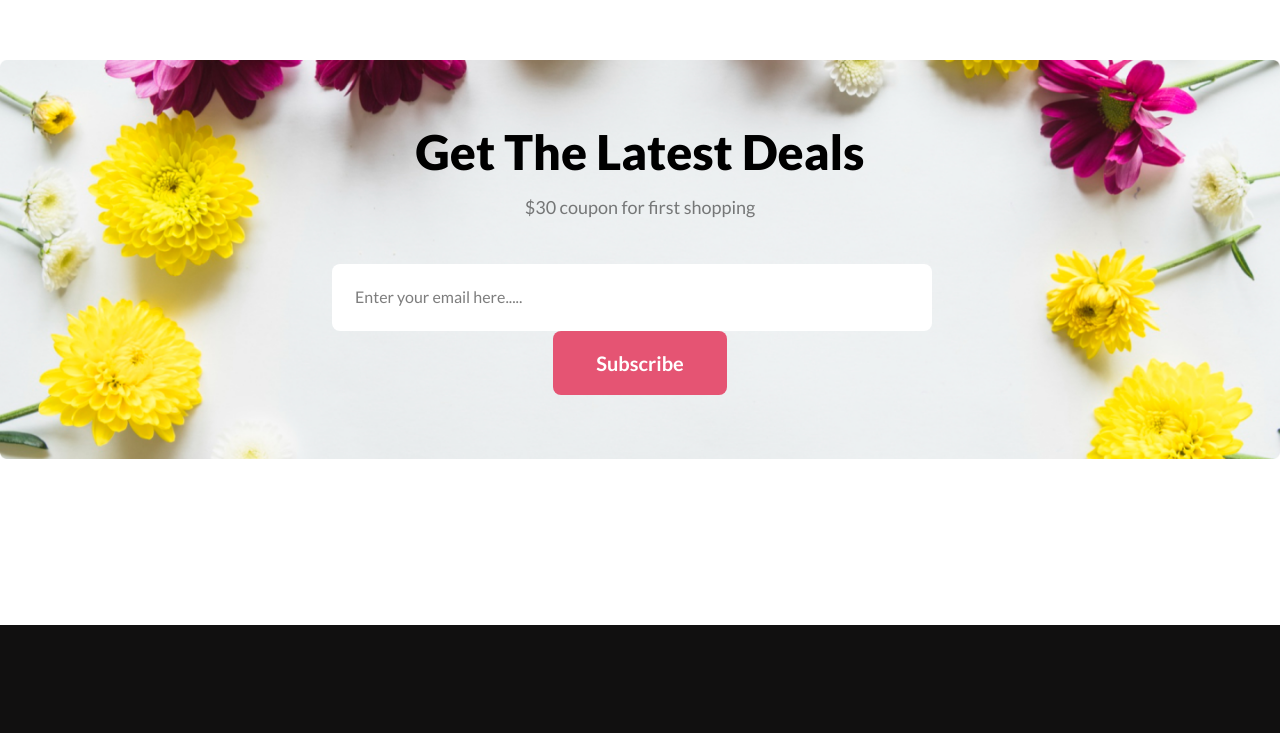
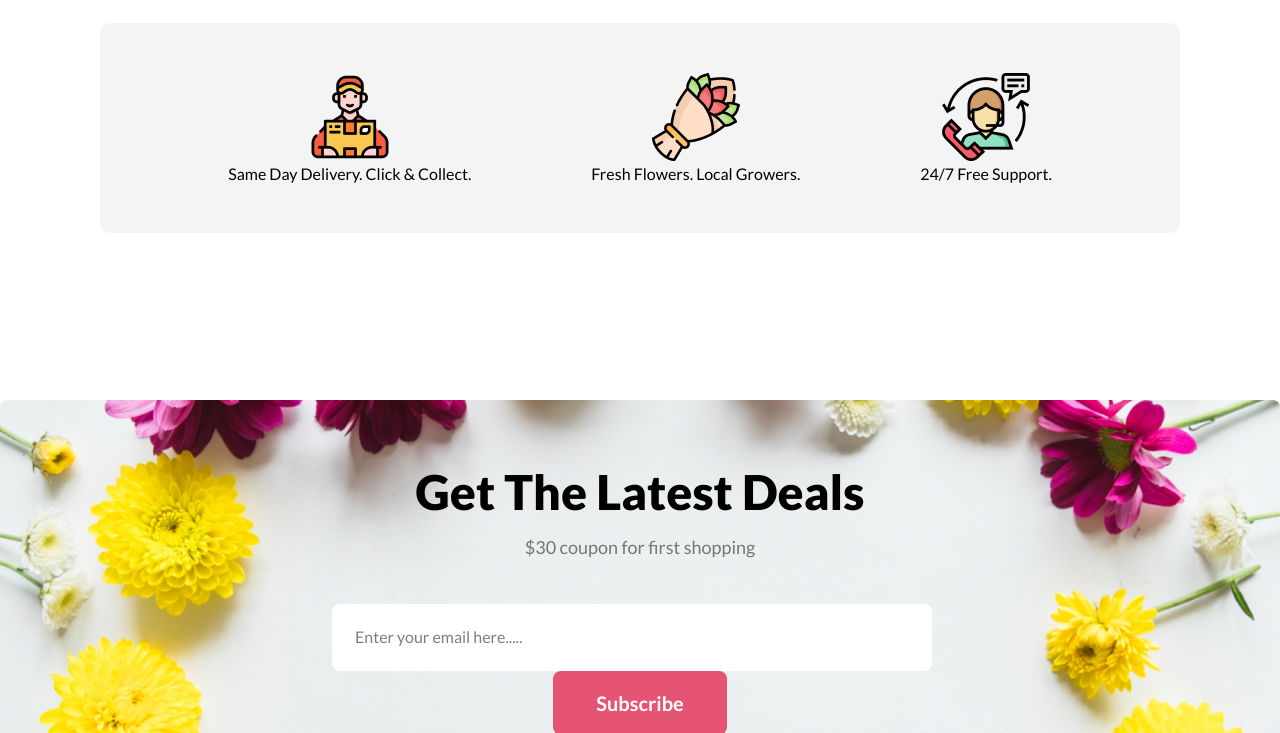
Before and after one commit to suru1849/flower-shop-assignment-01, a plain HTML site: page index.html in a window 1280 px wide. Shown: the part 1222-1955 px from the top of the page. Drawn offline with Linux system fonts and the light colour scheme.

Commit message:
service setion added

```diff
--- a/index.html
+++ b/index.html
@@ -44,6 +44,25 @@
     <!-- header end -->
 
     <main>
+      <!-- service section start -->
+      <div class="services">
+        <div class="service">
+          <li><img src="images/Group 57.png" alt="" /></li>
+          <li><p>Same Day Delivery. Click & Collect.</p></li>
+        </div>
+        <div class="service">
+          <li><img src="images/Group 58.png" alt="" /></li>
+          <li><p>Fresh Flowers. Local Growers.</p></li>
+        </div>
+        <div class="service">
+          <li><img src="images/Group 59.png" alt="" /></li>
+          <li><p>24/7 Free Support.</p></li>
+        </div>
+      </div>
+      <!-- service section end -->
+
+      <!-- hot-deal section start -->
+      <!-- hot-deal section end -->
       <!-- Get-The-Latest-Deals section start -->
       <div class="Get-The-Latest-Deals">
         <h3 class="tittle-primary">Get The Latest Deals</h3>
--- a/styles/style.css
+++ b/styles/style.css
@@ -53,6 +53,26 @@ header {
   margin: 32px 0px;
 }
 
+/* Service section style */
+.services {
+  background-color: #2727270d;
+  justify-content: center;
+  display: flex;
+  gap: 120px;
+  border-radius: 10px;
+  padding: 50px 30px;
+  margin-left: 100px;
+  margin-right: 100px;
+  margin-bottom: 130px;
+}
+.service li {
+  list-style: none;
+}
+
+.service {
+  text-align: center;
+}
+
 /* Get-The-Latest-Deals section style*/
 .Get-The-Latest-Deals {
   text-align: center;
```
